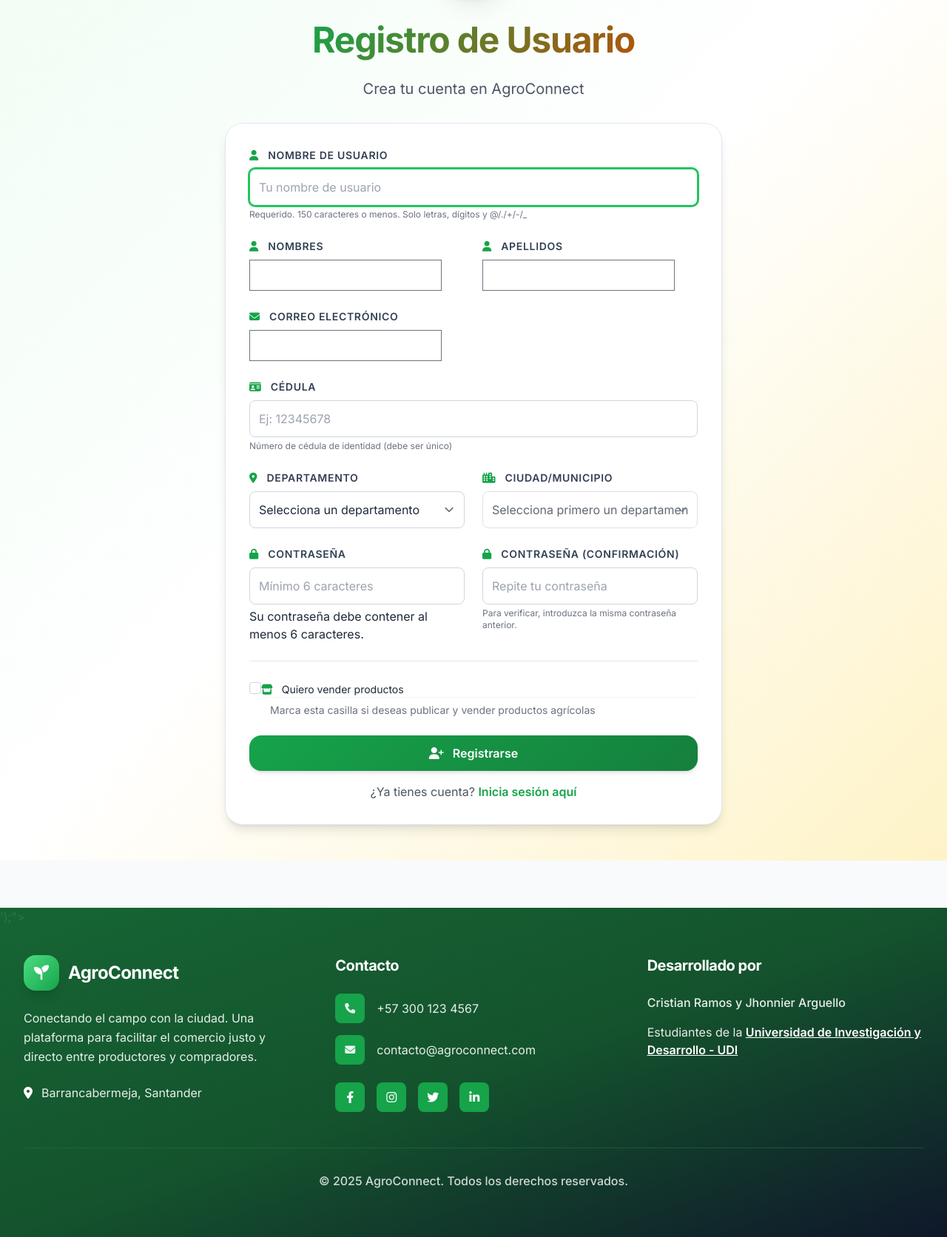
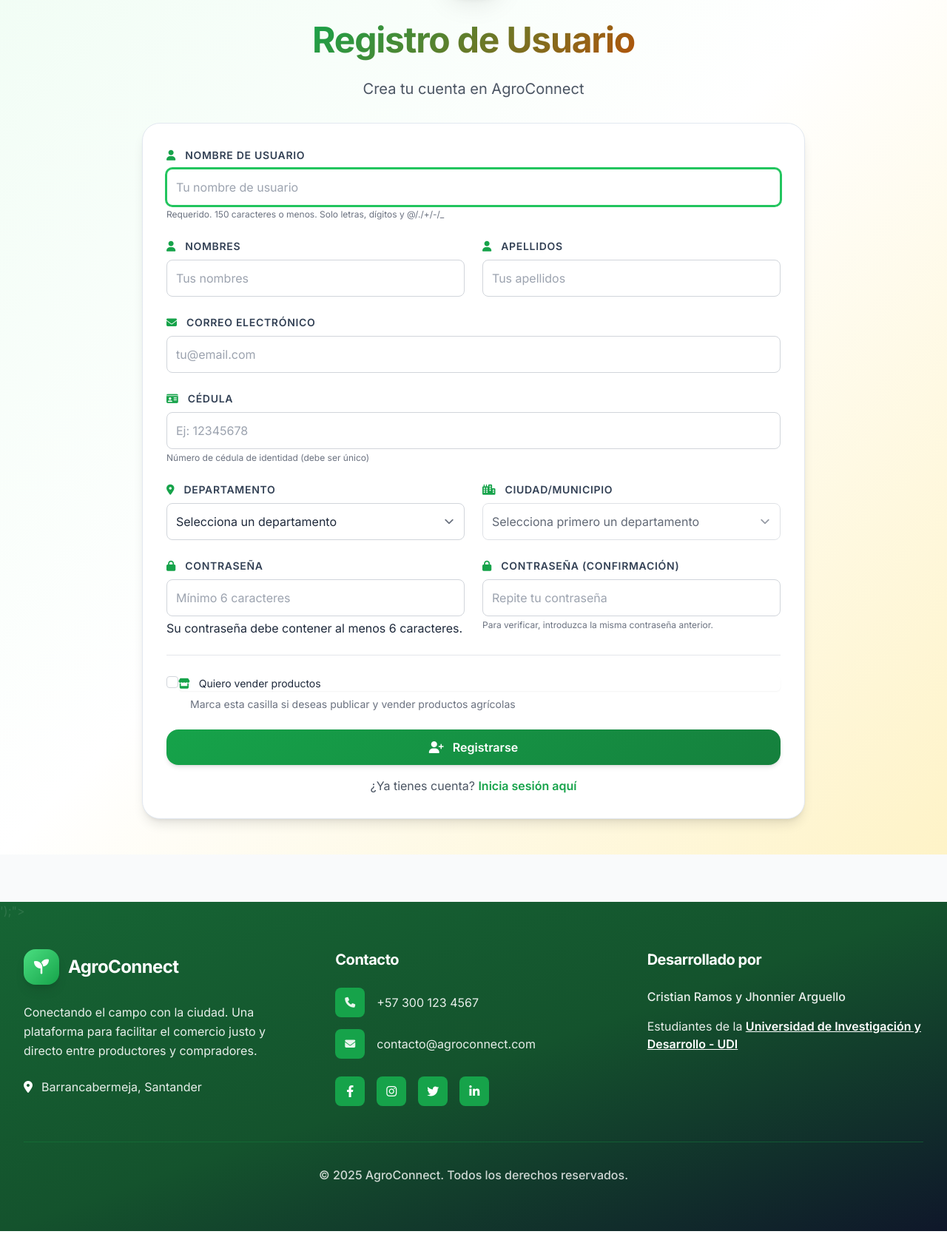
Before and after one commit to Itemt/AgroConnect, a Django app: page /accounts/register/ in a window 1280 px wide. Shown: the part 212-1884 px from the top of the page at 74% size. Run offline with Django 4.2, Linux system fonts and the light colour scheme; parts of the project's set-up code (start-up, migrations or seed data) failed here and were passed over; some libraries are stand-ins or nearby versions.

Commit message:
Ampliar formulario de registro y aplicar estilos CSS a campos nombres, apellidos y email

```diff
--- a/accounts/forms.py
+++ b/accounts/forms.py
@@ -8,9 +8,32 @@ from core.colombia_locations import get_departments, get_all_cities, COLOMBIA_LO
 
 class CustomUserCreationForm(UserCreationForm):
     # Campos básicos
-    first_name = forms.CharField(max_length=30, required=True, label="Nombres")
-    last_name = forms.CharField(max_length=30, required=True, label="Apellidos")
-    email = forms.EmailField(required=True, label="Correo Electrónico")
+    first_name = forms.CharField(
+        max_length=30,
+        required=True,
+        label="Nombres",
+        widget=forms.TextInput(attrs={
+            'class': 'block w-full px-3 py-3 border border-gray-300 rounded-lg focus:outline-none focus:ring-2 focus:ring-primary-500 focus:border-primary-500',
+            'placeholder': 'Tus nombres'
+        })
+    )
+    last_name = forms.CharField(
+        max_length=30,
+        required=True,
+        label="Apellidos",
+        widget=forms.TextInput(attrs={
+            'class': 'block w-full px-3 py-3 border border-gray-300 rounded-lg focus:outline-none focus:ring-2 focus:ring-primary-500 focus:border-primary-500',
+            'placeholder': 'Tus apellidos'
+        })
+    )
+    email = forms.EmailField(
+        required=True,
+        label="Correo Electrónico",
+        widget=forms.EmailInput(attrs={
+            'class': 'block w-full px-3 py-3 border border-gray-300 rounded-lg focus:outline-none focus:ring-2 focus:ring-primary-500 focus:border-primary-500',
+            'placeholder': 'tu@email.com'
+        })
+    )
     cedula = forms.CharField(
         max_length=20,
         required=True,
--- a/templates/accounts/profile_edit.html
+++ b/templates/accounts/profile_edit.html
@@ -118,13 +118,13 @@
                         <div class="field-wrapper">
                             <div class="flex items-center">
                                 {{ form.can_sell }}
-                                <label for="{{ form.can_sell.id_for_label }}" class="ml-3 font-medium text-gray-700 cursor-pointer flex items-center">
+                                <label for="{{ form.can_sell.id_for_label }}" class="ml-4 font-medium text-gray-700 cursor-pointer flex items-center">
                                     <i class="fas fa-store mr-2 text-primary-600"></i>
                                     {{ form.can_sell.label }}
                                 </label>
                             </div>
                             {% if form.can_sell.help_text %}
-                                <p class="mt-2 text-sm text-gray-500 ml-7">{{ form.can_sell.help_text }}</p>
+                                <p class="mt-2 text-sm text-gray-500 ml-8">{{ form.can_sell.help_text }}</p>
                             {% endif %}
                             {% for error in form.can_sell.errors %}
                                 <p class="mt-1 text-sm text-red-600">{{ error }}</p>
--- a/templates/accounts/register.html
+++ b/templates/accounts/register.html
@@ -5,7 +5,7 @@
 
 {% block content %}
     <div class="min-h-screen bg-gradient-to-br from-primary-50 via-white to-accent-50 py-12 px-4 sm:px-6 lg:px-8">
-        <div class="max-w-2xl mx-auto">
+        <div class="max-w-4xl mx-auto">
             <!-- Header -->
             <div class="text-center mb-8">
                 <div class="w-20 h-20 bg-gradient-to-br from-primary-400 to-primary-600 rounded-2xl flex items-center justify-center shadow-strong mx-auto mb-6">
@@ -156,13 +156,13 @@
                             <div class="field-wrapper border-t border-gray-200 pt-6">
                                 <div class="flex items-center">
                                     {{ form.can_sell }}
-                                    <label for="{{ form.can_sell.id_for_label }}" class="ml-3 font-medium text-gray-700 cursor-pointer flex items-center">
+                                    <label for="{{ form.can_sell.id_for_label }}" class="ml-4 font-medium text-gray-700 cursor-pointer flex items-center">
                                         <i class="fas fa-store mr-2 text-primary-600"></i>
                                         {{ form.can_sell.label }}
                                     </label>
                                 </div>
                                 {% if form.can_sell.help_text %}
-                                    <p class="mt-2 text-sm text-gray-500 ml-7">{{ form.can_sell.help_text }}</p>
+                                    <p class="mt-2 text-sm text-gray-500 ml-8">{{ form.can_sell.help_text }}</p>
                                 {% endif %}
                                 {% for error in form.can_sell.errors %}
                                     <p class="mt-1 text-sm text-red-600">{{ error }}</p>
```
